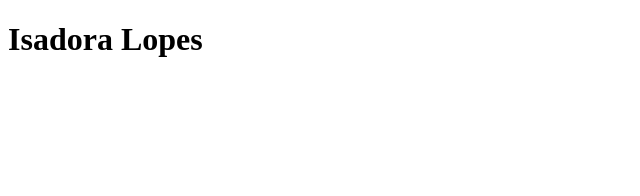
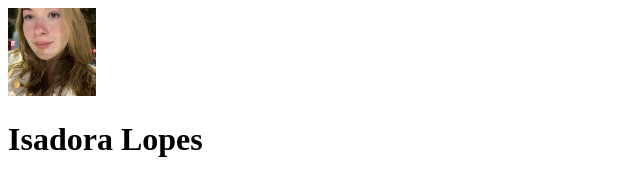
Before and after one commit to isadoralopes11TIA/meus.links, a plain HTML site: page index.html in a window 1280 px wide. Shown: the whole page, without its empty margins (0-640 px from the left). Drawn offline with Linux system fonts and the light colour scheme.

Commit message:
desenvolvimento do html

```diff
--- a/index.html
+++ b/index.html
@@ -7,6 +7,7 @@
 </head>
 <body>
    <div>
+    <img src="./Foto da Isa.jpg" alt="imagem do criador da pagina de links, isadora lopes">
     <h1>Isadora Lopes</h1>
    </div>
 </body>
```
